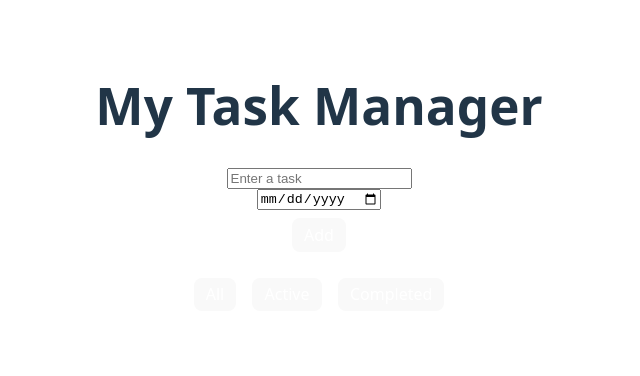
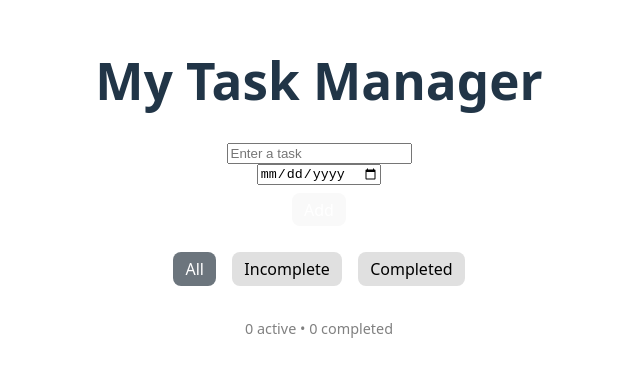
Before and after one commit to goose44/TaskManager, a React (Vite) app: page / in a window 1280 px wide. Shown: the part 198-574 px from the top of the page, without its empty margins (321-961 px from the left). Built offline with nearby package versions, Linux system fonts and the light colour scheme.

Commit message:
added completion counter and added colors to some buttons

```diff
--- a/src/App.jsx
+++ b/src/App.jsx
@@ -8,6 +8,8 @@ function App() {
   const [editingIndex, setEditingIndex] = useState(null);
   const [editedText, setEditedText] = useState("");
   const [filter, setFilter] = useState("all");
+  const activeCount = tasks.filter(task => !task.completed).length;
+  const completedCount = tasks.filter(task => task.completed).length;
 
   // load tasks from localStorage on first load
   useEffect(() => {
@@ -133,10 +135,33 @@ function App() {
 
       {/* filter tasks */}
       <div style={{ margin: "10px 0" }}>
-        <button onClick={() => setFilter("all")}>All</button>
-        <button onClick={() => setFilter("active")}>Active</button>
-        <button onClick={() => setFilter("completed")}>Completed</button>
+
+        <button onClick={() => setFilter("all")}
+          style={{
+            backgroundColor: filter === "all" ? "#6c757d" : "#e0e0e0",
+            color: filter === "all" ? "white" : "black"
+          }}
+          >All</button>
+
+        <button onClick={() => setFilter("Incomplete")}
+          style={{
+            backgroundColor: filter === "Incomplete" ? "#ff0000" : "#e0e0e0",
+            color: filter === "Incomplete" ? "white" : "black"
+          }}
+          >Incomplete</button>
+
+        <button onClick={() => setFilter("completed")}
+          style={{
+            backgroundColor: filter === "completed" ? "#28a745" : "#e0e0e0",
+            color: filter === "completed" ? "white" : "black"
+          }}
+          >Completed</button>
       </div>
+
+      {/* completion counter */}
+      <p style={{ fontSize: "0.9rem", color: "gray" }}>
+        {activeCount} active • {completedCount} completed
+      </p>
 
       <ul>
         {tasks
```
